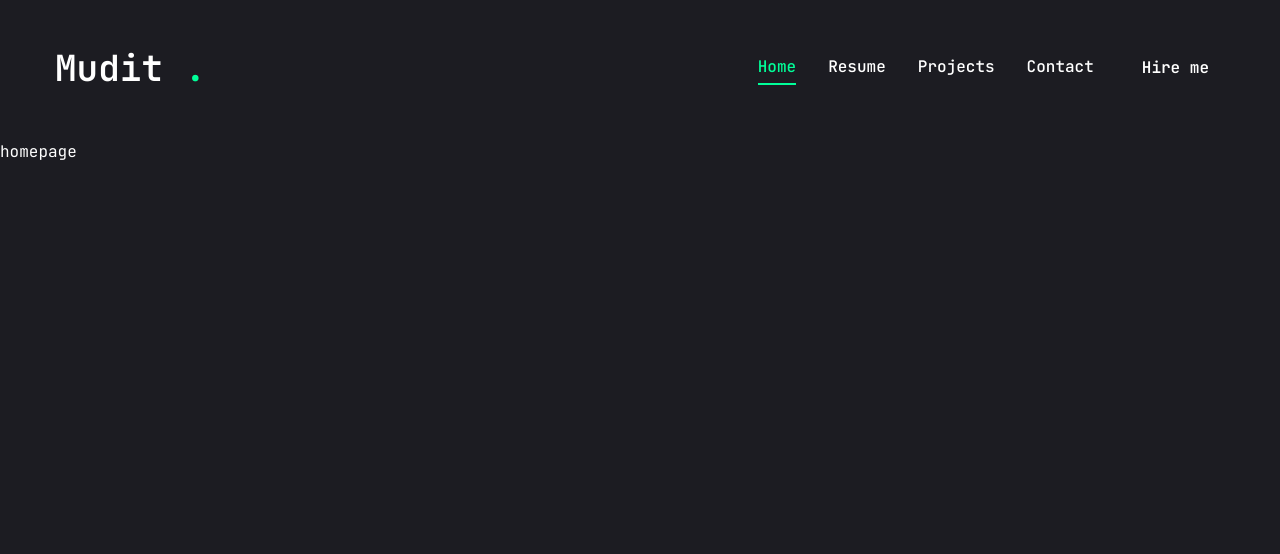
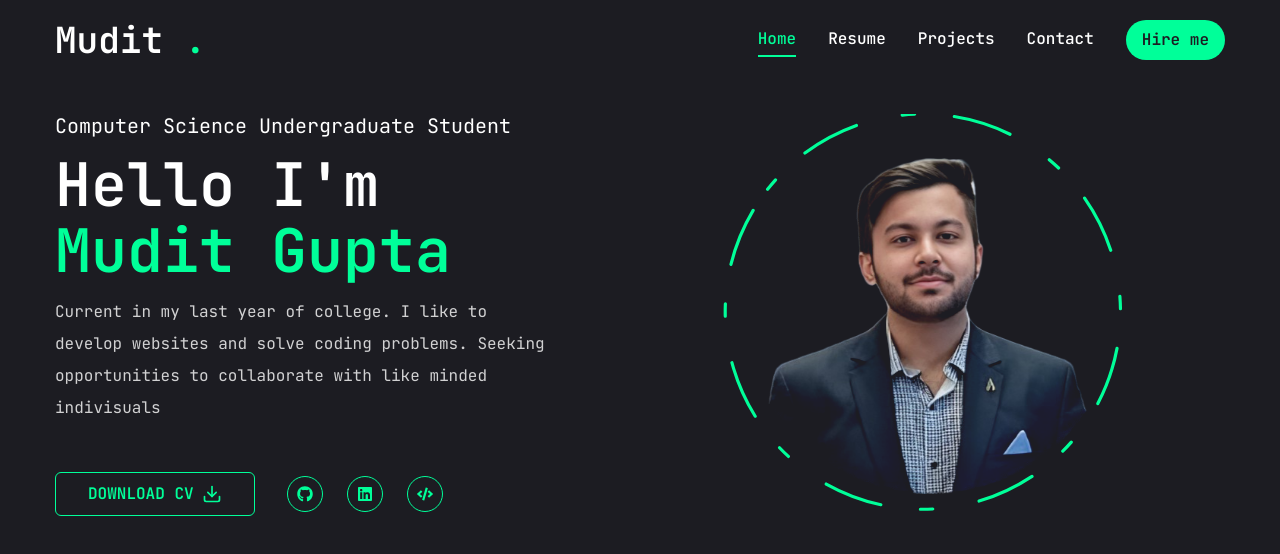
Before and after one commit to guptamudit/Mudit-Gupta, a Next.js app in the folder mudit-gupta/: page / in a window 1280 px wide. Shown: the top 554 px of the page. Built offline with nearby package versions, Linux system fonts and the light colour scheme.

Commit message:
"Updated globals.css, page.jsx, Header.jsx, MobileNav.jsx, and button.jsx with new styles and components"

```diff
--- a/mudit-gupta/app/globals.css
+++ b/mudit-gupta/app/globals.css
@@ -6,4 +6,14 @@
   body {
     @apply font-primary bg-primary text-white leading-loose;
   }
+
+  .h1 {
+    @apply text-[35px] xl:text-[60px] leading-[1.1] font-semibold;
+  }
+  .h2 {
+    @apply text-[25px] xl:text-[30px] leading-[1.1] font-semibold;
+  }
+  .h3 {
+    @apply text-[18px] xl:text-[20px] leading-[1.1] font-semibold;
+  }
 }
--- a/mudit-gupta/app/page.jsx
+++ b/mudit-gupta/app/page.jsx
@@ -1,3 +1,54 @@
-export default function Home() {
-  return <main>homepage</main>;
-}
+import Photo from "@/components/Photo";
+import Socials from "@/components/Socials";
+import { Button } from "@/components/ui/button";
+import { FiDownload } from "react-icons/fi";
+
+const page = () => {
+  return (
+    <section className="h-full">
+      <div className="container mx-auto">
+        <div className="flex flex-col xl:flex-row  items-center justify-between  xl:pt-8 xl:pb-10 ">
+          <div className="text-center xl:text-left order-2 xl:order-none gap-3 flex flex-col ">
+            <span className="text-xl  ">
+              Computer Science Undergraduate Student
+            </span>
+            <h1 className="h1">
+              Hello I'm <br />
+              <span className="text-accent">Mudit Gupta</span>
+            </h1>
+            <p className="max-w-[500px] mb-9 text-white/80">
+              Current in my last year of college. I like to develop websites and
+              solve coding problems. Seeking opportunities to collaborate with
+              like minded indivisuals{" "}
+            </p>
+
+            <div className="flex flex-col xl:flex-row items-center gap-8 ">
+              <Button
+                variant="outline"
+                size="lg"
+                className="uppercase flex items-center gap-2"
+              >
+                <a href="/assets/CV.pdf" download>
+                  Download Cv
+                </a>
+                <FiDownload className="text-xl" />
+              </Button>
+              <div className="mb-8 xl:mb-0">
+                <Socials
+                  containerStyles="flex gap-6"
+                  iconStyles="w-9 h-9 border border-accent rounded-full flex justify-center items-center text-accent text-base hover:bg-accent hover:text-primary hover:transition-all duration-500"
+                />
+              </div>
+            </div>
+          </div>
+
+          <div className="order-1 xl:order-none mb-8 xl:mb-0">
+            <Photo />
+          </div>
+        </div>
+      </div>
+    </section>
+  );
+};
+
+export default page;
--- a/mudit-gupta/components/Header.jsx
+++ b/mudit-gupta/components/Header.jsx
@@ -7,7 +7,7 @@ import MobileNav from "./MobileNav";
 
 const Header = () => {
   return (
-    <header className="py-8 xl:py-12 text-white ">
+    <header className="py-8 xl:py-5 text-white ">
       <div className="container mx-auto flex justify-between items-center">
         {/* Logo */}
         <Link href={"/"}>
--- a/mudit-gupta/components/MobileNav.jsx
+++ b/mudit-gupta/components/MobileNav.jsx
@@ -34,7 +34,7 @@ const MobileNav = () => {
       </SheetTrigger>
       <SheetContent className="flex flex-col">
         {/* logo */}
-        <div className="mt-28 mb-20 text-center text-2xl ">
+        <div className="mt-10 mb-20 text-center text-2xl ">
           <Link href="/">
             <h1 className=" text-4xl font-semibold">
               Mudit <span className="text-accent">.</span>
--- /dev/null
+++ b/mudit-gupta/components/Photo.jsx
@@ -0,0 +1,64 @@
+"use client";
+
+import { easeIn, easeInOut, motion } from "framer-motion";
+import Image from "next/image";
+
+const Photo = () => {
+  return (
+    <div className="w-full h-full relative">
+      <motion.div
+        initial={{ opacity: 0 }}
+        animate={{
+          opacity: 1,
+          transition: { delay: 2, duration: 0.3, ease: easeIn },
+        }}
+      >
+        <motion.div
+          initial={{ opacity: 0 }}
+          animate={{
+            opacity: 1,
+            transition: { delay: 2.4, duration: 0.3, ease: easeInOut },
+          }}
+          className=" absolute  w-[298px] h-[298px] xl:w-[470px] xl:h-[380px]  mix-blend-lighten"
+        >
+          <Image
+            src="/assets/photo.png"
+            priority
+            quality={100}
+            fill
+            alt=""
+            className="object-contain"
+          />
+        </motion.div>
+        <motion.svg
+          className="w-[340px] xl:w-[530px] h-[340px] xl:h-[400px] "
+          fill="transparent"
+          viewBox="0 0 600 506"
+          xmlns="http://www.w3.org/2000/svg"
+        >
+          <motion.circle
+            cx="253"
+            cy="250"
+            r="250"
+            stroke="#00ff99"
+            strokeWidth="4"
+            strokeLinecap="round"
+            strokeLinejoin="round"
+            initial={{ strokeDasharray: "24 10 0 0" }}
+            animate={{
+              strokeDasharray: ["15 120 25 25", "16 25 92 72", "4 250 22 22"],
+              rotate: [120, 360],
+            }}
+            transition={{
+              duration: 20,
+              repeat: Infinity,
+              repeatType: "reverse",
+            }}
+          />
+        </motion.svg>
+      </motion.div>
+    </div>
+  );
+};
+
+export default Photo;
--- /dev/null
+++ b/mudit-gupta/components/Socials.jsx
@@ -0,0 +1,33 @@
+import { Link } from "lucide-react";
+import { FaGithub, FaLinkedin, FaCode } from "react-icons/fa";
+
+const social = [
+  {
+    icon: <FaGithub />,
+    path: "https://github.com/guptamudit",
+  },
+  {
+    icon: <FaLinkedin />,
+    path: "https://www.linkedin.com/in/mudit-gupta-830720227/",
+  },
+  {
+    icon: <FaCode />,
+    path: "https://leetcode.com/u/opguptamudit27/",
+  },
+];
+
+const Socials = ({ containerStyles, iconStyles }) => {
+  return (
+    <div className={containerStyles}>
+      {social.map((item, index) => {
+        return (
+          <a key={index} href={item.path} className={iconStyles}>
+            {item.icon}
+          </a>
+        );
+      })}
+    </div>
+  );
+};
+
+export default Socials;
--- a/mudit-gupta/components/ui/button.jsx
+++ b/mudit-gupta/components/ui/button.jsx
@@ -9,7 +9,10 @@ const buttonVariants = cva(
   {
     variants: {
       variant: {
-        default: "",
+        default: "bg-accent text-primary hover:bg-accent-hover",
+        primary: "bg-primary text-white ",
+        outline:
+          "border border-accent bg-transparent text-accent hover:bg-accent hover:text-primary",
       },
       size: {
         default: "h-10 px-4 py-2",
```
Also changed, not shown: mudit-gupta/public/assets/photo.png (added), 1 other file (tests, documents, lock files or other folders).
